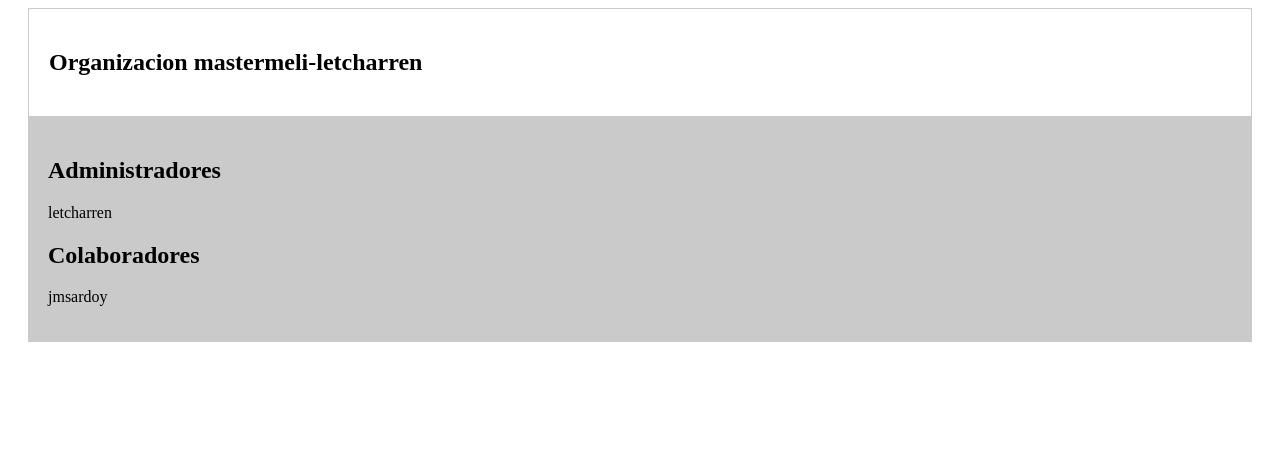
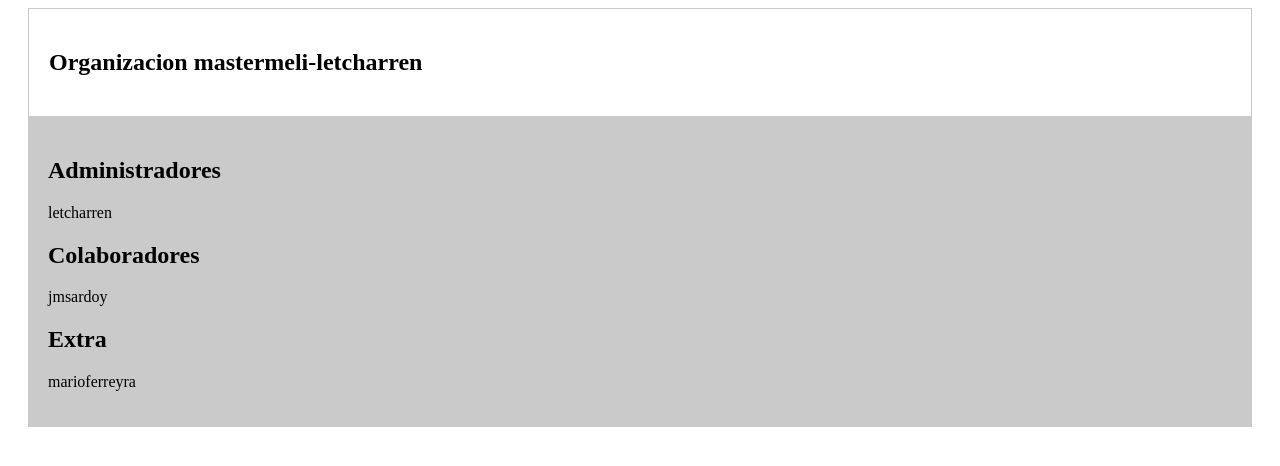
Before and after one commit to mastermeli-drg91/itAcademy, a plain HTML site: page index.html in a window 1280 px wide. Drawn offline with Linux system fonts and the light colour scheme.

Commit message:
Agrego mi nombre al index

```diff
--- a/index.html
+++ b/index.html
@@ -21,6 +21,9 @@
   <h2>Colaboradores</h2>
   <p>jmsardoy</p>
 
+  <h2>Extra</h2>
+  <p>marioferreyra</p>
+
 </div>
 </body>
 
```
